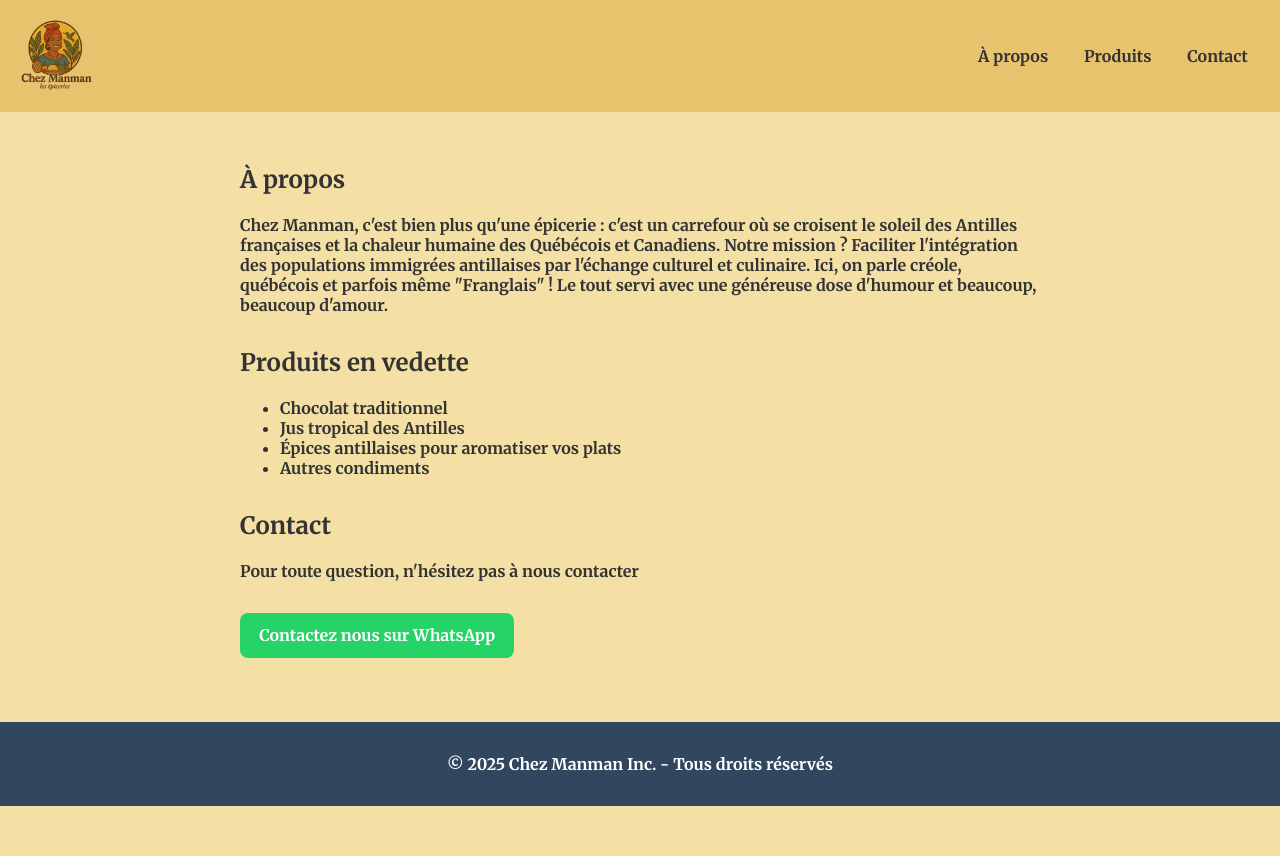
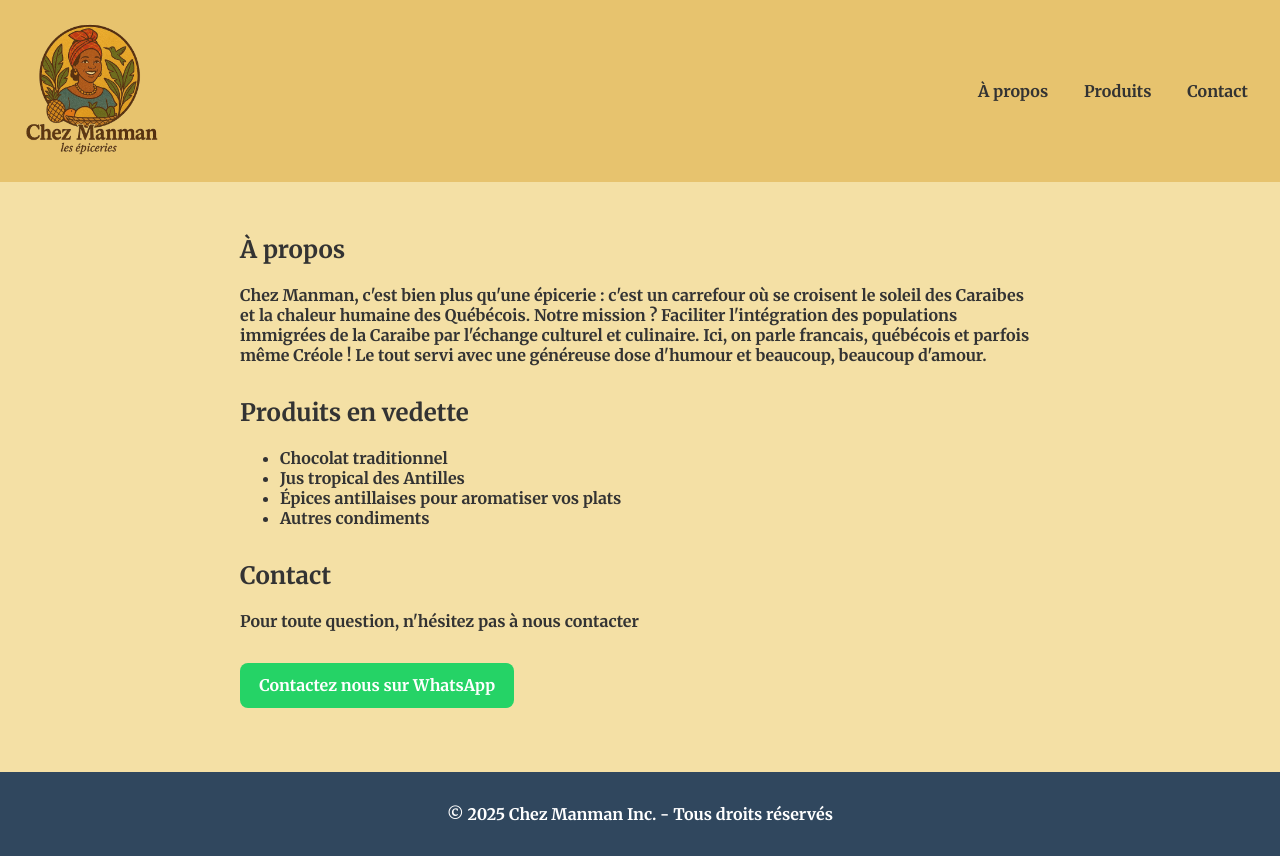
Before and after one commit to Darkz3D/chezmanman, a plain HTML site: page index.html in a window 1280 px wide. Before the commit the page ends 806 px from the top, so only its background shows below. Drawn offline with Linux system fonts and the light colour scheme.

Commit message:
Add files via upload

```diff
--- a/index.html
+++ b/index.html
@@ -56,7 +56,7 @@
 </head>
 <body>
   <header>
-    <img src="logo.png" alt="Logo Chez Manman">
+    <img src="logo.png" alt="Logo Chez Manman" style="height:150px;">
     <nav>
       <a href="#about">À propos</a>
       <a href="#products">Produits</a>
@@ -66,7 +66,7 @@
   <main>
     <section id="about">
       <h2>À propos</h2>
-      <p>Chez Manman, c'est bien plus qu'une épicerie : c'est un carrefour où se croisent le soleil des Antilles françaises et la chaleur humaine des Québécois et Canadiens. Notre mission ? Faciliter l'intégration des populations immigrées antillaises par l'échange culturel et culinaire. Ici, on parle créole, québécois et parfois même "Franglais" ! Le tout servi avec une généreuse dose d'humour et beaucoup, beaucoup d'amour.</p>
+      <p>Chez Manman, c'est bien plus qu'une épicerie : c'est un carrefour où se croisent le soleil des Caraibes et la chaleur humaine des Québécois. Notre mission ? Faciliter l'intégration des populations immigrées de la Caraibe par l'échange culturel et culinaire. Ici, on parle francais, québécois et parfois même Créole ! Le tout servi avec une généreuse dose d'humour et beaucoup, beaucoup d'amour.</p>
     </section>
     <section id="products">
       <h2>Produits en vedette</h2>
```
